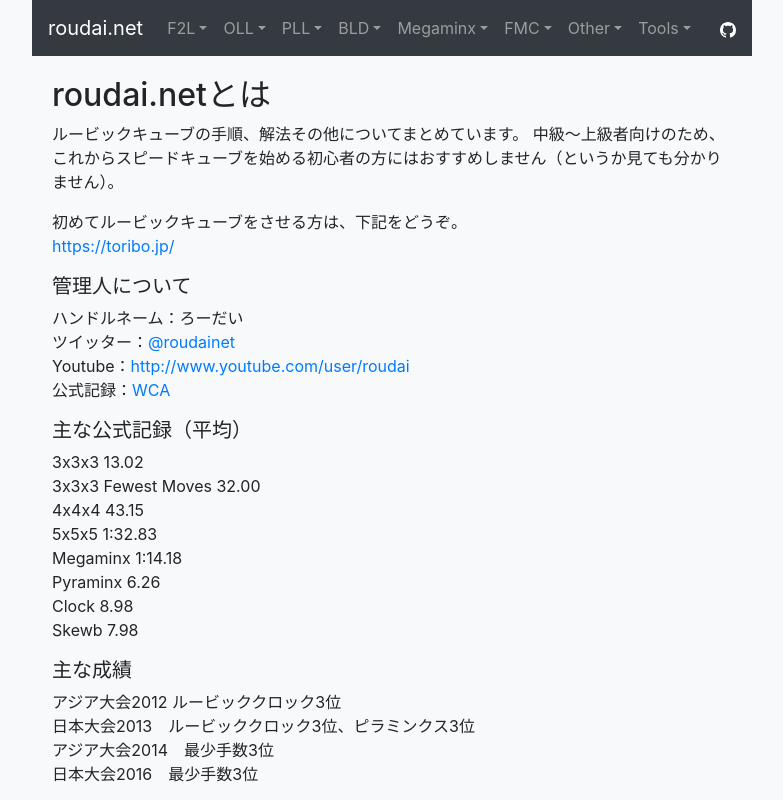
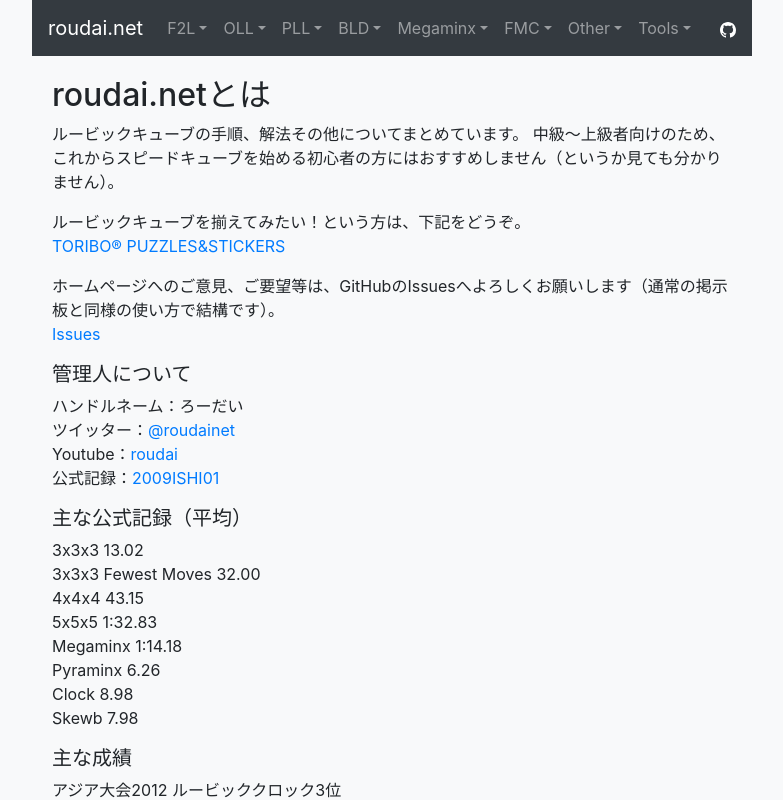
Before and after one commit to roudai/roudai.net, a Nuxt app: page / in a window 1280 px wide. Shown: the top 800 px of the page, without its empty margins (248-1031 px from the left). Built offline with nearby package versions, Linux system fonts and the light colour scheme.

Commit message:
トップページ修正

```diff
--- a/pages/index.vue
+++ b/pages/index.vue
@@ -6,16 +6,20 @@
       中級～上級者向けのため、これからスピードキューブを始める初心者の方にはおすすめしません（というか見ても分かりません）。
     </p>
     <p>
-      初めてルービックキューブをさせる方は、下記をどうぞ。<br>
-      <a href="https://toribo.jp/">https://toribo.jp/</a>
+      ルービックキューブを揃えてみたい！という方は、下記をどうぞ。<br>
+      <a href="https://toribo.jp/">TORIBO&reg; PUZZLES&STICKERS</a>
+    </p>
+    <p>
+      ホームページへのご意見、ご要望等は、GitHubのIssuesへよろしくお願いします（通常の掲示板と同様の使い方で結構です）。<br>
+      <a href="https://github.com/roudai/roudai.net/issues">Issues</a>
     </p>
 
     <h5>管理人について</h5>
     <p>
       ハンドルネーム：ろーだい<br>
       ツイッター：<a href="https://twitter.com/roudainet">@roudainet</a><br>
-      Youtube：<a href="http://www.youtube.com/user/roudai">http://www.youtube.com/user/roudai</a><br>
-      公式記録：<a href="https://www.worldcubeassociation.org/persons/2009ISHI01">WCA</a>
+      Youtube：<a href="http://www.youtube.com/user/roudai">roudai</a><br>
+      公式記録：<a href="https://www.worldcubeassociation.org/persons/2009ISHI01">2009ISHI01</a>
     </p>
 
     <h5>主な公式記録（平均）</h5>
```
